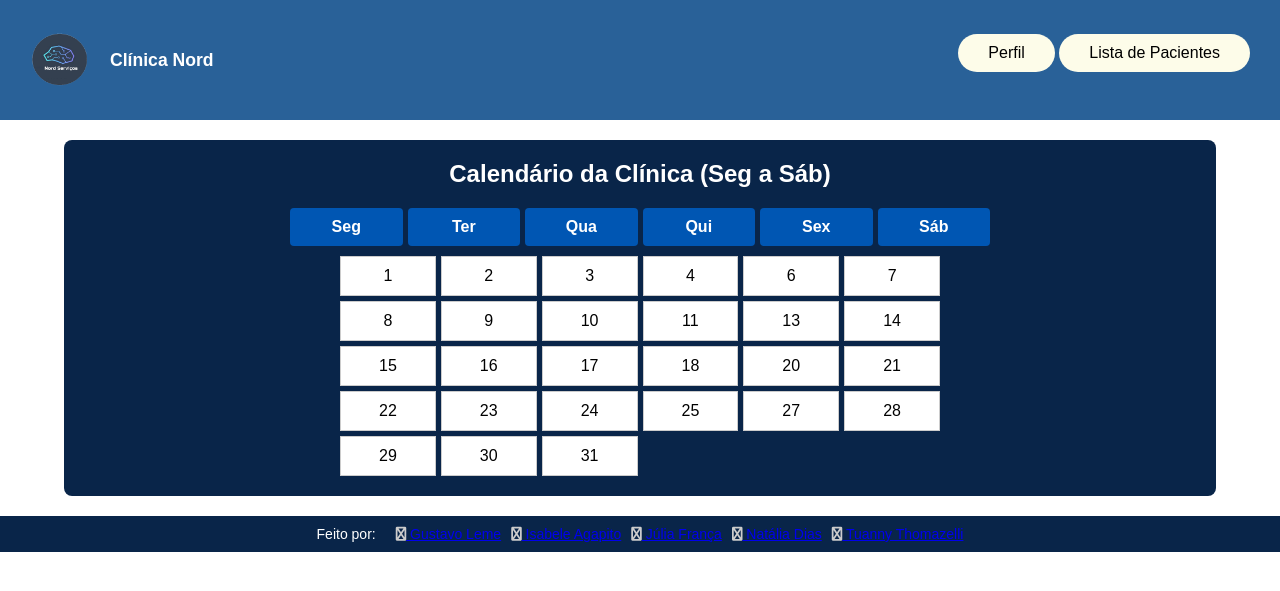
After one commit to ClinicaNord/ClinicaNord, a Spring Boot app: page /editAgenda.html in a window 1280 px wide. The commit adds this page. Shown: the top 591 px of the page. Run offline with Spring Boot 4, Linux system fonts and the light colour scheme.

Commit message:
pagina para o adm editar o calendario
agora o adm consegue editar os dias que ele pode ter consultas

```diff
--- a/src/main/resources/static/agendamento.html
+++ b/src/main/resources/static/agenda.html
@@ -4,8 +4,8 @@
   <meta charset="UTF-8">
   <meta name="viewport" content="width=device-width, initial-scale=1.0">
   <title>Agendamento - Clínica Nord</title>
-  <link rel="stylesheet" href="./style/agendamento.css">
-  <script src="./script/agendamento.js"></script>
+  <link rel="stylesheet" href="./style/agenda.css">
+  <script src="./script/agenda.js"></script>
   <link rel="stylesheet" href="https://cdnjs.cloudflare.com/ajax/libs/font-awesome/4.7.0/css/font-awesome.min.css">
 </head>
 <body>
@@ -15,7 +15,7 @@
       <span>Clínica Nord</span>
     </div>
     <nav>
-       <a href="./sobreNos.html"><button>Sobre nós</button></a>
+      <a href="./sobreNos.html"><button>Sobre nós</button></a>
       <a href="./login.html"><button>Login</button></a>
     </nav>
   </header>
--- /dev/null
+++ b/src/main/resources/static/editAgenda.html
@@ -0,0 +1,56 @@
+<!DOCTYPE html>
+<html lang="pt-BR">
+<head>
+  <meta charset="UTF-8">
+  <meta name="viewport" content="width=device-width, initial-scale=1.0">
+  <link rel="stylesheet" href="./style/editAgenda.css">
+  <link rel="stylesheet" href="https://cdnjs.cloudflare.com/ajax/libs/font-awesome/6.0.0-beta3/css/all.min.css">
+  <title>Calendário da Clínica</title>
+</head>
+<header>
+  <div class="logo">
+    <img src="./img/logo.png" alt="Logo">
+    <span>Clínica Nord</span>
+  </div>
+  <nav>
+    <a href="./perfilAdm.html"><button class="btn-inicio">Perfil</button></a>
+    <a href="./listaPacientes.html"><button class="btn-inicio">Lista de Pacientes</button></a>
+  </nav>
+</header>
+<body>
+  <div class="calendar-container">
+  <h2>Calendário da Clínica (Seg a Sáb)</h2>
+
+  <!-- Cabeçalho dos dias da semana -->
+  <div id="calendar-header" style="display: grid; grid-template-columns: repeat(6, 1fr); max-width: 700px; margin: 0 auto 10px auto; gap: 5px;">
+    <div class="day-name">Seg</div>
+    <div class="day-name">Ter</div>
+    <div class="day-name">Qua</div>
+    <div class="day-name">Qui</div>
+    <div class="day-name">Sex</div>
+    <div class="day-name">Sáb</div>
+  </div>
+
+  <!-- Calendário -->
+  <div id="calendar"></div>
+
+  <!-- Agenda -->
+  <div id="schedule" class="schedule">
+    <h3 id="selected-day"></h3>
+    <button id="toggle-day-btn">Bloquear dia inteiro</button>
+    <div id="time-slots"></div>
+  </div>
+  </div>
+
+  <footer>
+    <p>Feito por:</p>
+    <div></div>
+    <a href="https://github.com/Gusleme"><i class="fa fa-github"></i> Gustavo Leme</a>
+    <a href="https://github.com/Isaagapito"><i class="fa fa-github"></i> Isabele Agapito</a>
+    <a href="https://github.com/jucastrox"><i class="fa fa-github"></i> Júlia França</a>
+    <a href="https://github.com/dias-crypto"><i class="fa fa-github"></i> Natália Dias</a>
+    <a href="https://github.com/TuannyThomazelli"><i class="fa fa-github"></i> Tuanny Thomazelli</a>
+  </footer>
+  <script src="./script/editAgenda.js"></script>
+</body>
+</html>
--- /dev/null
+++ b/src/main/resources/static/script/editAgenda.js
@@ -0,0 +1,119 @@
+const calendar = document.getElementById("calendar");
+    const schedule = document.getElementById("schedule");
+    const selectedDayEl = document.getElementById("selected-day");
+    const timeSlotsEl = document.getElementById("time-slots");
+    const toggleDayBtn = document.getElementById("toggle-day-btn");
+
+    const today = new Date();
+    const year = today.getFullYear();
+    const month = today.getMonth();
+    const blockedDays = JSON.parse(localStorage.getItem("blockedDays")) || [];
+    const blockedTimes = JSON.parse(localStorage.getItem("blockedTimes")) || {};
+
+    let currentDateStr = null;
+    let currentDayEl = null;
+
+    // Gera calendário sem domingos
+    function generateCalendar(year, month) {
+      calendar.innerHTML = "";
+
+      const lastDate = new Date(year, month + 1, 0).getDate();
+
+      for (let day = 1; day <= lastDate; day++) {
+        const date = new Date(year, month, day);
+        const weekday = date.getDay(); // 0 = domingo, 1 = segunda ...
+
+        if (weekday === 0) continue; // pula domingo
+
+        const dayEl = document.createElement("div");
+        dayEl.classList.add("day");
+        dayEl.textContent = day;
+
+        const dateStr = `${year}-${month + 1}-${day}`;
+
+        if (blockedDays.includes(dateStr)) {
+          dayEl.classList.add("blocked");
+        }
+
+        dayEl.addEventListener("click", () => showSchedule(dateStr, dayEl));
+        calendar.appendChild(dayEl);
+      }
+    }
+
+    // Mostra horários do dia
+    function showSchedule(dateStr, el) {
+      currentDateStr = dateStr;
+      currentDayEl = el;
+
+      selectedDayEl.textContent = `Horários de ${dateStr}`;
+      schedule.style.display = "block";
+      timeSlotsEl.innerHTML = "";
+
+      if (blockedDays.includes(dateStr)) {
+        toggleDayBtn.textContent = "Desbloquear dia inteiro";
+      } else {
+        toggleDayBtn.textContent = "Bloquear dia inteiro";
+      }
+
+      for (let hour = 7; hour < 18; hour++) {
+        for (let min = 0; min < 60; min += 30) {
+          const time = `${hour.toString().padStart(2, "0")}:${min
+            .toString()
+            .padStart(2, "0")}`;
+
+          const slotEl = document.createElement("div");
+          slotEl.classList.add("time-slot");
+          slotEl.textContent = time;
+
+          if (
+            blockedTimes[dateStr] &&
+            blockedTimes[dateStr].includes(time)
+          ) {
+            slotEl.classList.add("time-blocked");
+          }
+
+          slotEl.addEventListener("click", () =>
+            toggleTime(dateStr, time, slotEl)
+          );
+
+          timeSlotsEl.appendChild(slotEl);
+        }
+      }
+    }
+
+    // Bloqueia/Desbloqueia horários
+    function toggleTime(dateStr, time, el) {
+      if (!blockedTimes[dateStr]) {
+        blockedTimes[dateStr] = [];
+      }
+
+      if (blockedTimes[dateStr].includes(time)) {
+        blockedTimes[dateStr] = blockedTimes[dateStr].filter(t => t !== time);
+        el.classList.remove("time-blocked");
+      } else {
+        blockedTimes[dateStr].push(time);
+        el.classList.add("time-blocked");
+      }
+
+      localStorage.setItem("blockedTimes", JSON.stringify(blockedTimes));
+    }
+
+    // Bloqueia/Desbloqueia dia inteiro
+    toggleDayBtn.addEventListener("click", () => {
+      if (!currentDateStr || !currentDayEl) return;
+
+      if (blockedDays.includes(currentDateStr)) {
+        const index = blockedDays.indexOf(currentDateStr);
+        blockedDays.splice(index, 1);
+        currentDayEl.classList.remove("blocked");
+        toggleDayBtn.textContent = "Bloquear dia inteiro";
+      } else {
+        blockedDays.push(currentDateStr);
+        currentDayEl.classList.add("blocked");
+        toggleDayBtn.textContent = "Desbloquear dia inteiro";
+      }
+
+      localStorage.setItem("blockedDays", JSON.stringify(blockedDays));
+    });
+
+    generateCalendar(year, month);
--- /dev/null
+++ b/src/main/resources/static/style/editAgenda.css
@@ -0,0 +1,186 @@
+    *{
+      box-sizing: border-box;
+      font-family: Poppins, sans-serif;
+      margin: 0;
+      padding: 0;
+    }
+    /* Header */
+    header {
+      background: #296198;
+      display: flex;
+      align-items: center;
+      justify-content: space-between;
+      padding: 10px 30px;
+      color: #fff;
+      flex-wrap: wrap;
+      z-index: 10;
+      width: 100%;
+    }
+    header .logo {
+      display: flex;
+      align-items: center;
+      gap: 10px;
+    }
+    header img {
+      width: 60px;
+      height: 100px;
+      border-radius: 50%;
+    }
+    header span {
+      font-size: 1.1rem;
+      font-weight: bold;
+      margin-left: 10px;
+    }
+    header h1 {
+      flex: 1;
+      text-align: center;
+      font-size: 1.2rem;
+      font-weight: bold;
+    }
+
+    header .btn-inicio {
+      background: #fdfce9;
+      border: none;
+      padding: 10px 30px;
+      border-radius: 30px;
+      font-size: 1rem;
+      cursor: pointer;
+      transition: 0.3s;
+      color: black;
+    }
+    .btn-inicio:hover {
+      background: #092549;
+      color: #fff;
+      cursor: pointer;
+    }
+    .btn-inicio a {
+      text-decoration: none;
+      color: #092549;
+      font-weight: bold;
+    }
+    .btn-inicio a:hover {
+      color: #fff;
+    }
+    .calendar-container {
+      margin-top: 20px;
+      padding: 20px;
+      border-radius: 8px;
+      width: 90%;
+      margin-left: auto;
+      margin-right: auto;
+      text-align: center;
+      background-color: #092549;
+    }
+    h2 {
+      color: white;
+      margin-bottom: 20px;
+    }
+    #calendar {
+      display: grid;
+      grid-template-columns: repeat(6, 1fr); /* segunda a sábado */
+      gap: 5px;
+      max-width: 600px;
+      margin: 0 auto;
+    }
+    .day-name {
+      font-weight: bold;
+      background: #0056b3;
+      color: white;
+      padding: 10px;
+      border-radius: 4px;
+    }
+    .day {
+      background: white;
+      padding: 10px;
+      border: 1px solid #ccc;
+      cursor: pointer;
+      transition: background 0.3s;
+    }
+    .day:hover {
+      background: #e6e6e6;
+    }
+    .blocked {
+      background: #ff6666 !important;
+      color: white;
+    }
+    .schedule {
+      display: none;
+      margin-top: 20px;
+      max-width: 400px;
+      margin-left: auto;
+      margin-right: auto;
+      background: white;
+      border: 1px solid #ccc;
+      border-radius: 8px;
+      padding: 15px;
+    }
+    .time-slot {
+      padding: 8px;
+      border: 1px solid #ccc;
+      margin: 5px 0;
+      cursor: pointer;
+      transition: background 0.3s;
+    }
+    .time-slot:hover {
+      background: #f0f0f0;
+    }
+    .time-blocked {
+      background: #ff6666 !important;
+      color: white;
+    }
+    button {
+      margin-bottom: 15px;
+      padding: 10px 15px;
+      border: none;
+      border-radius: 6px;
+      background: #007bff;
+      color: white;
+      cursor: pointer;
+      transition: background 0.3s;
+    }
+    button:hover {
+      background: #0056b3;
+    }
+    /* Footer */
+    footer {
+      background: #092549;
+      color: #fff;
+      display: flex;
+      align-items: center;
+      justify-content: center;
+      gap: 10px;
+      padding: 10px;
+      flex-wrap: wrap;
+      font-size: 14px;
+      text-align: center;
+      width: 100%;
+      z-index: 10;
+      position: relative;
+      bottom: 0;
+      left: 0;
+      right: 0;
+      margin-top: 20px;
+    }
+
+    footer img {
+      width: 20px;
+      height: 20px;
+    }
+
+    .devs {
+      display: flex;
+      gap: 15px;
+      align-items: center;
+    }
+
+    .devs a {
+      display: flex;
+      align-items: center;
+      gap: 5px;
+      text-decoration: none;
+      color: #4db3ff;
+      padding: 5px 17px;
+    }
+    .fa-github {
+  color: #ccc;
+}
```
Also changed, not shown: src/main/resources/static/script/agenda.js (renamed from src/main/resources/static/script/agendamento.js), src/main/resources/static/style/agenda.css (renamed from src/main/resources/static/style/agendamento.css).
